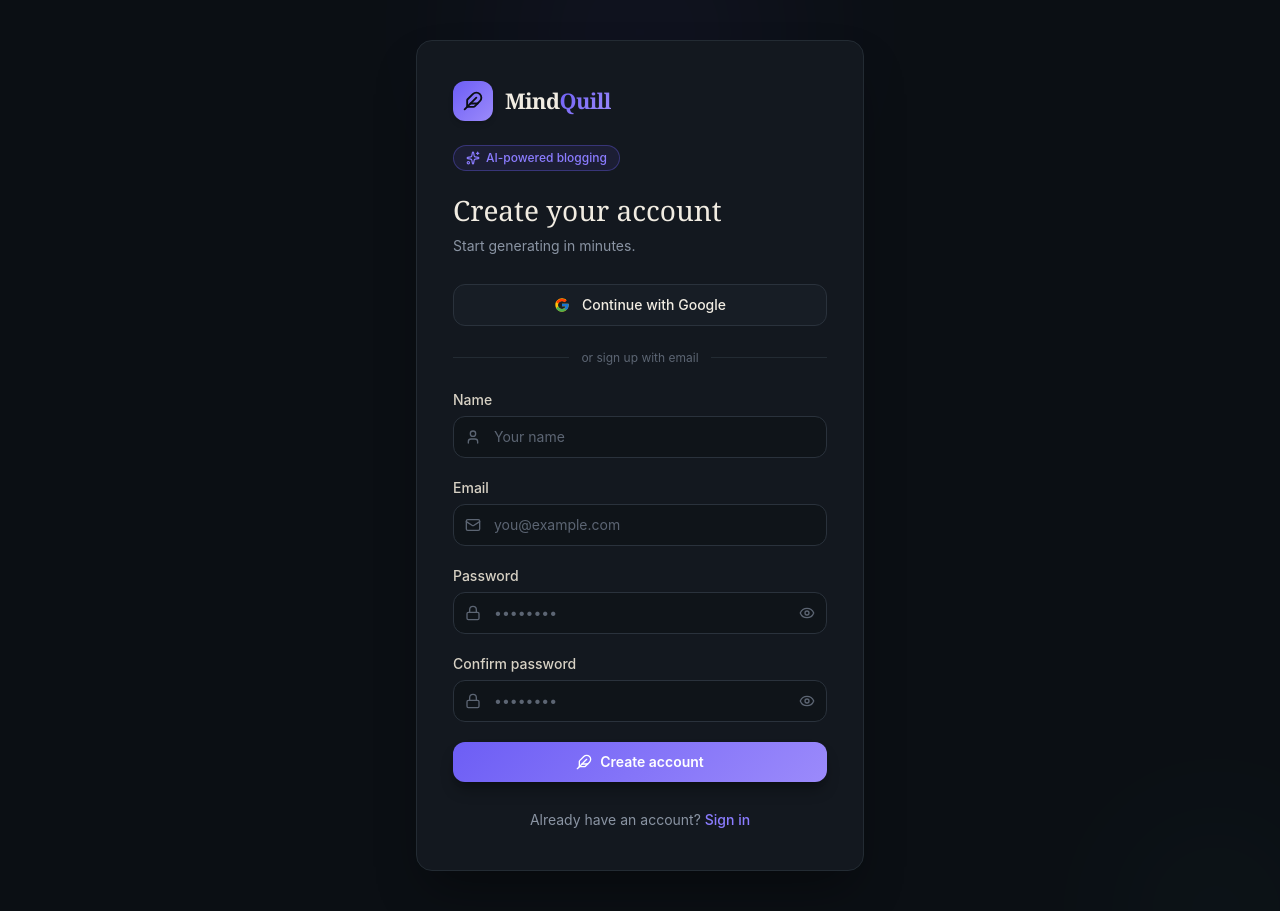
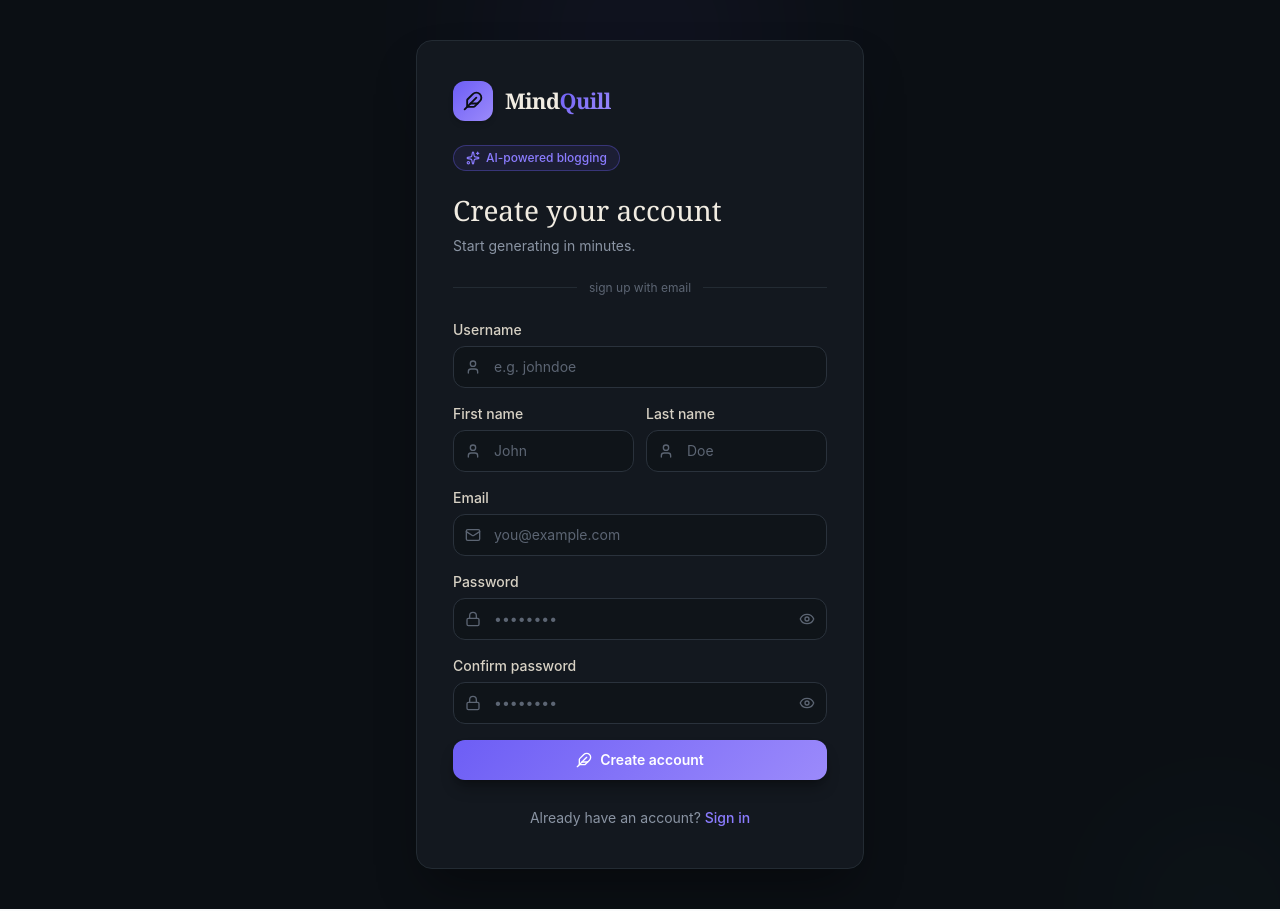
Before and after one commit to anagha-r003/AI-Blog-Platform, a React app in the folder frontend/: page /register in a window 1280 px wide. Built offline with nearby package versions, Linux system fonts and the light colour scheme; the HTML template or start-up script is replaced by a standard one.

Commit message:
Intergrated frontend and backend of Authentication

```diff
--- /dev/null
+++ b/frontend/src/api/authApi.js
@@ -0,0 +1,21 @@
+import api from './axios';
+
+/**
+ * POST /api/register/
+ * Payload: { username, first_name, last_name, email, password, confirm_password }
+ * Returns 201 with the created user data on success.
+ */
+export const registerUser = (data) => api.post('register/', data);
+
+/**
+ * POST /api/login/
+ * Payload: { username, password }
+ * Returns { access, user } — backend also sets the refresh_token HttpOnly cookie.
+ */
+export const loginUser = (data) => api.post('login/', data);
+
+/**
+ * POST /api/logout/
+ * No body needed — refresh_token is read from the HttpOnly cookie.
+ */
+export const logoutUser = () => api.post('logout/');
--- a/frontend/src/pages/public/Login.jsx
+++ b/frontend/src/pages/public/Login.jsx
@@ -1,14 +1,48 @@
 import { useState } from "react";
-import { Feather, Mail, Lock, Eye, EyeOff, Sparkles } from "lucide-react";
-import { Link } from "react-router-dom";
+import { Feather, User, Lock, Eye, EyeOff, Sparkles, AlertCircle } from "lucide-react";
+import { Link, useNavigate } from "react-router-dom";
+import { loginUser } from "../../api/authApi";
 // MindQuill — Sign in
 // Theme: "Ink & Nib" — near-black ink surface, parchment text, a single
 // warm gold-leaf gradient reserved for the brand mark and the primary action.
 
 export default function Login() {
+  const navigate = useNavigate();
   const [showPassword, setShowPassword] = useState(false);
-  const [email, setEmail] = useState("");
+  const [username, setUsername] = useState("");
   const [password, setPassword] = useState("");
+  const [error, setError] = useState("");
+  const [loading, setLoading] = useState(false);
+
+  const handleSubmit = async (e) => {
+    e.preventDefault();
+    setError("");
+
+    if (!username || !password) {
+      setError("Please fill in all fields.");
+      return;
+    }
+
+    setLoading(true);
+    try {
+      const response = await loginUser({ username, password });
+
+      // Store token and user details in localStorage
+      localStorage.setItem("access", response.data.access);
+      localStorage.setItem("user", JSON.stringify(response.data.user));
+
+      // Redirect to the dashboard
+      navigate("/dashboard");
+    } catch (err) {
+      if (err.response?.status === 401) {
+        setError("Invalid username or password.");
+      } else {
+        setError("Something went wrong. Please try again.");
+      }
+    } finally {
+      setLoading(false);
+    }
+  };
 
   return (
     <div className="min-h-screen w-full flex items-center justify-center bg-[#0B0F14] px-4 py-10 sm:px-6 relative overflow-hidden">
@@ -81,6 +115,14 @@
             </p>
           </div>
 
+          {/* Error Message */}
+          {error && (
+            <div className="mt-6 flex items-center gap-2.5 rounded-xl border border-[#E2574C]/40 bg-[#E2574C]/10 px-4 py-3">
+              <AlertCircle className="h-4 w-4 shrink-0 text-[#E2574C]" />
+              <p className="text-sm text-[#E2574C]">{error}</p>
+            </div>
+          )}
+
           {/* Google */}
           <button
             type="button"
@@ -94,28 +136,31 @@
           <div className="my-6 flex items-center gap-3">
             <span className="h-px flex-1 bg-[#232B33]" />
             <span className="text-xs text-[#5C6573]">
-              or sign in with email
+              or sign in with username
             </span>
             <span className="h-px flex-1 bg-[#232B33]" />
           </div>
 
           {/* Form */}
-          <form className="space-y-5" onSubmit={(e) => e.preventDefault()}>
+          <form className="space-y-5" onSubmit={handleSubmit} noValidate>
             <div>
               <label
-                htmlFor="email"
+                htmlFor="username"
                 className="mb-1.5 block text-sm font-medium text-[#D7D1C4]"
               >
-                Email
+                Username
               </label>
               <div className="relative">
-                <Mail className="pointer-events-none absolute left-3 top-1/2 h-4 w-4 -translate-y-1/2 text-[#5C6573]" />
+                <User className="pointer-events-none absolute left-3 top-1/2 h-4 w-4 -translate-y-1/2 text-[#5C6573]" />
                 <input
-                  id="email"
-                  type="email"
-                  value={email}
-                  onChange={(e) => setEmail(e.target.value)}
-                  placeholder="you@example.com"
+                  id="username"
+                  name="username"
+                  type="text"
+                  autoComplete="username"
+                  value={username}
+                  onChange={(e) => setUsername(e.target.value)}
+                  placeholder="johndoe"
+                  required
                   className="w-full rounded-xl border border-[#2A323C] bg-[#0F1419] py-2.5 pl-10 pr-3 text-sm text-[#F1ECE2] placeholder:text-[#5C6573] focus-visible:outline-none focus-visible:ring-2 focus-visible:ring-[#7C6CFF]/60
 focus-visible:border-[#7C6CFF]/60"
                 />
@@ -141,10 +186,13 @@
                 <Lock className="pointer-events-none absolute left-3 top-1/2 h-4 w-4 -translate-y-1/2 text-[#5C6573]" />
                 <input
                   id="password"
+                  name="password"
                   type={showPassword ? "text" : "password"}
+                  autoComplete="current-password"
                   value={password}
                   onChange={(e) => setPassword(e.target.value)}
                   placeholder="••••••••"
+                  required
                   className="w-full rounded-xl border border-[#2A323C] bg-[#0F1419] py-2.5 pl-10 pr-10 text-sm text-[#F1ECE2] placeholder:text-[#5C6573] focus-visible:outline-none focus-visible:ring-2 focus-visible:ring-[#7C6CFF]/60
 focus-visible:border-[#7C6CFF]/60"
                 />
@@ -165,13 +213,14 @@
 
             <button
               type="submit"
-              className="mt-2 flex w-full items-center justify-center gap-2 rounded-xl py-2.5 text-sm font-semibold text-[#0B0F14] shadow-lg shadow-black/30 transition-transform hover:-translate-y-0.5 focus-visible:outline-none focus-visible:ring-2 focus-visible:ring-[#7C6CFF]/60"
+              disabled={loading}
+              className="mt-2 flex w-full items-center justify-center gap-2 rounded-xl py-2.5 text-sm font-semibold text-[#0B0F14] shadow-lg shadow-black/30 transition-all hover:-translate-y-0.5 focus-visible:outline-none focus-visible:ring-2 focus-visible:ring-[#7C6CFF]/60 disabled:opacity-60 disabled:cursor-not-allowed disabled:translate-y-0"
               style={{
                 background: "linear-gradient(135deg, #6D5EF5 0%, #9B8AFB 100%)",
               }}
             >
               <Feather className="h-4 w-4" />
-              Sign in
+              {loading ? "Signing in..." : "Sign in"}
             </button>
           </form>
 
--- a/frontend/src/pages/public/Register.jsx
+++ b/frontend/src/pages/public/Register.jsx
@@ -1,21 +1,77 @@
 import { useState } from "react";
-import { Feather, Mail, Lock, User, Eye, EyeOff, Sparkles } from "lucide-react";
-import { Link } from "react-router-dom";
+import { Feather, Mail, Lock, User, Eye, EyeOff, Sparkles, CheckCircle } from "lucide-react";
+import { Link, useNavigate } from "react-router-dom";
+import { registerUser } from "../../api/authApi";
+
 // MindQuill — Create account
 // Theme: "Ink & Nib" — near-black ink surface, parchment text, a single
 // warm gold-leaf gradient reserved for the brand mark and the primary action.
-// Mirrors Login.jsx structurally; adds Name + Confirm password.
 
 export default function Register() {
+  const navigate = useNavigate();
+
+  const [form, setForm] = useState({
+    username: "",
+    first_name: "",
+    last_name: "",
+    email: "",
+    password: "",
+    confirm_password: "",
+  });
+
   const [showPassword, setShowPassword] = useState(false);
   const [showConfirmPassword, setShowConfirmPassword] = useState(false);
-  const [name, setName] = useState("");
-  const [email, setEmail] = useState("");
-  const [password, setPassword] = useState("");
-  const [confirmPassword, setConfirmPassword] = useState("");
+  const [fieldErrors, setFieldErrors] = useState({});   // server field-level errors
+  const [generalError, setGeneralError] = useState(""); // non-field errors
+  const [success, setSuccess] = useState(false);
+  const [loading, setLoading] = useState(false);
+
+  const handleChange = (e) => {
+    setForm({ ...form, [e.target.name]: e.target.value });
+    // Clear that field's error as the user starts typing
+    if (fieldErrors[e.target.name]) {
+      setFieldErrors((prev) => ({ ...prev, [e.target.name]: undefined }));
+    }
+  };
 
   const passwordsMismatch =
-    confirmPassword.length > 0 && password !== confirmPassword;
+    form.confirm_password.length > 0 && form.password !== form.confirm_password;
+
+  const handleSubmit = async (e) => {
+    e.preventDefault();
+    setFieldErrors({});
+    setGeneralError("");
+
+    if (passwordsMismatch) return; // client-side guard
+
+    setLoading(true);
+    try {
+      await registerUser(form);
+      setSuccess(true);
+      // Redirect to login after a short moment so the user sees the success message
+      setTimeout(() => navigate("/login"), 1800);
+    } catch (err) {
+      const data = err.response?.data;
+      if (data && typeof data === "object") {
+        // Separate field-level errors from non-field errors
+        const { non_field_errors, ...fields } = data;
+        setFieldErrors(fields);
+        if (non_field_errors) {
+          setGeneralError(non_field_errors.join(" "));
+        }
+      } else {
+        setGeneralError("Something went wrong. Please try again.");
+      }
+    } finally {
+      setLoading(false);
+    }
+  };
+
+  // Helper: render first error for a field (server errors are arrays)
+  const fieldError = (key) => {
+    const err = fieldErrors[key];
+    return err ? (Array.isArray(err) ? err[0] : err) : null;
+  };
 
   return (
     <div className="min-h-screen w-full flex items-center justify-center bg-[#0B0F14] px-4 py-10 sm:px-6 relative overflow-hidden">
@@ -88,154 +144,171 @@
             </p>
           </div>
 
-          {/* Google */}
-          <button
-            type="button"
-            className="mt-7 flex w-full items-center justify-center gap-3 rounded-xl border border-[#2A323C] bg-[#171D25] py-2.5 text-sm font-medium text-[#F1ECE2] transition-colors hover:bg-[#1C232C] focus-visible:outline-none focus-visible:ring-2 focus-visible:ring-[#7C6CFF]/60"
-          >
-            <GoogleMark />
-            Continue with Google
-          </button>
+          {/* ── Success banner ── */}
+          {success && (
+            <div className="mt-6 flex items-center gap-2.5 rounded-xl border border-[#2F6F62]/50 bg-[#2F6F62]/15 px-4 py-3">
+              <CheckCircle className="h-4 w-4 shrink-0 text-[#4CAF8E]" />
+              <p className="text-sm text-[#4CAF8E]">
+                Account created! Redirecting to sign-in…
+              </p>
+            </div>
+          )}
+
+          {/* ── General error banner ── */}
+          {generalError && !success && (
+            <div className="mt-6 rounded-xl border border-[#E2574C]/40 bg-[#E2574C]/10 px-4 py-3">
+              <p className="text-sm text-[#E2574C]">{generalError}</p>
+            </div>
+          )}
 
           {/* Divider */}
           <div className="my-6 flex items-center gap-3">
             <span className="h-px flex-1 bg-[#232B33]" />
-            <span className="text-xs text-[#5C6573]">
-              or sign up with email
-            </span>
+            <span className="text-xs text-[#5C6573]">sign up with email</span>
             <span className="h-px flex-1 bg-[#232B33]" />
           </div>
 
-          {/* Form */}
-          <form className="space-y-5" onSubmit={(e) => e.preventDefault()}>
-            <div>
-              <label
-                htmlFor="name"
-                className="mb-1.5 block text-sm font-medium text-[#D7D1C4]"
+          {/* ── Form ── */}
+          <form className="space-y-4" onSubmit={handleSubmit} noValidate>
+
+            {/* Username */}
+            <Field
+              id="username"
+              label="Username"
+              icon={<User className="pointer-events-none absolute left-3 top-1/2 h-4 w-4 -translate-y-1/2 text-[#5C6573]" />}
+              error={fieldError("username")}
             >
-                Name
-              </label>
-              <div className="relative">
-                <User className="pointer-events-none absolute left-3 top-1/2 h-4 w-4 -translate-y-1/2 text-[#5C6573]" />
               <input
-                  id="name"
+                id="username"
+                name="username"
                 type="text"
-                  value={name}
-                  onChange={(e) => setName(e.target.value)}
-                  placeholder="Your name"
-                  className="w-full rounded-xl border border-[#2A323C] bg-[#0F1419] py-2.5 pl-10 pr-3 text-sm text-[#F1ECE2] placeholder:text-[#5C6573] focus-visible:outline-none focus-visible:ring-2 focus-visible:ring-[#7C6CFF]/60
-focus-visible:border-[#7C6CFF]/60"
+                autoComplete="username"
+                value={form.username}
+                onChange={handleChange}
+                placeholder="e.g. johndoe"
+                required
+                className={inputCls(fieldError("username"))}
               />
-              </div>
+            </Field>
+
+            {/* First name + Last name side by side */}
+            <div className="grid grid-cols-2 gap-3">
+              <Field
+                id="first_name"
+                label="First name"
+                icon={<User className="pointer-events-none absolute left-3 top-1/2 h-4 w-4 -translate-y-1/2 text-[#5C6573]" />}
+                error={fieldError("first_name")}
+              >
+                <input
+                  id="first_name"
+                  name="first_name"
+                  type="text"
+                  autoComplete="given-name"
+                  value={form.first_name}
+                  onChange={handleChange}
+                  placeholder="John"
+                  required
+                  className={inputCls(fieldError("first_name"))}
+                />
+              </Field>
+
+              <Field
+                id="last_name"
+                label="Last name"
+                icon={<User className="pointer-events-none absolute left-3 top-1/2 h-4 w-4 -translate-y-1/2 text-[#5C6573]" />}
+                error={fieldError("last_name")}
+              >
+                <input
+                  id="last_name"
+                  name="last_name"
+                  type="text"
+                  autoComplete="family-name"
+                  value={form.last_name}
+                  onChange={handleChange}
+                  placeholder="Doe"
+                  required
+                  className={inputCls(fieldError("last_name"))}
+                />
+              </Field>
             </div>
 
-            <div>
-              <label
-                htmlFor="email"
-                className="mb-1.5 block text-sm font-medium text-[#D7D1C4]"
+            {/* Email */}
+            <Field
+              id="email"
+              label="Email"
+              icon={<Mail className="pointer-events-none absolute left-3 top-1/2 h-4 w-4 -translate-y-1/2 text-[#5C6573]" />}
+              error={fieldError("email")}
             >
-                Email
-              </label>
-              <div className="relative">
-                <Mail className="pointer-events-none absolute left-3 top-1/2 h-4 w-4 -translate-y-1/2 text-[#5C6573]" />
               <input
                 id="email"
+                name="email"
                 type="email"
-                  value={email}
-                  onChange={(e) => setEmail(e.target.value)}
+                autoComplete="email"
+                value={form.email}
+                onChange={handleChange}
                 placeholder="you@example.com"
-                  className="w-full rounded-xl border border-[#2A323C] bg-[#0F1419] py-2.5 pl-10 pr-3 text-sm text-[#F1ECE2] placeholder:text-[#5C6573] focus-visible:outline-none focus-visible:ring-2 focus-visible:ring-[#7C6CFF]/60
-focus-visible:border-[#7C6CFF]/60"
+                required
+                className={inputCls(fieldError("email"))}
               />
-              </div>
-            </div>
+            </Field>
 
-            <div>
-              <label
-                htmlFor="password"
-                className="mb-1.5 block text-sm font-medium text-[#D7D1C4]"
+            {/* Password */}
+            <Field
+              id="password"
+              label="Password"
+              icon={<Lock className="pointer-events-none absolute left-3 top-1/2 h-4 w-4 -translate-y-1/2 text-[#5C6573]" />}
+              error={fieldError("password")}
             >
-                Password
-              </label>
-              <div className="relative">
-                <Lock className="pointer-events-none absolute left-3 top-1/2 h-4 w-4 -translate-y-1/2 text-[#5C6573]" />
               <input
                 id="password"
+                name="password"
                 type={showPassword ? "text" : "password"}
-                  value={password}
-                  onChange={(e) => setPassword(e.target.value)}
+                autoComplete="new-password"
+                value={form.password}
+                onChange={handleChange}
                 placeholder="••••••••"
-                  className="w-full rounded-xl border border-[#2A323C] bg-[#0F1419] py-2.5 pl-10 pr-10 text-sm text-[#F1ECE2] placeholder:text-[#5C6573] focus-visible:outline-none focus-visible:ring-2 focus-visible:ring-[#7C6CFF]/60
-focus-visible:border-[#7C6CFF]/60"
+                required
+                className={inputCls(fieldError("password"), "pr-10")}
               />
-                <button
-                  type="button"
-                  onClick={() => setShowPassword((s) => !s)}
-                  className="absolute right-3 top-1/2 -translate-y-1/2 text-[#5C6573] hover:text-[#8A94A3] focus-visible:outline-none"
-                  aria-label={showPassword ? "Hide password" : "Show password"}
+              <ToggleVisibility show={showPassword} onToggle={() => setShowPassword((s) => !s)} />
+            </Field>
+
+            {/* Confirm password */}
+            <Field
+              id="confirm_password"
+              label="Confirm password"
+              icon={<Lock className="pointer-events-none absolute left-3 top-1/2 h-4 w-4 -translate-y-1/2 text-[#5C6573]" />}
+              error={passwordsMismatch ? "Passwords don't match." : fieldError("confirm_password")}
             >
-                  {showPassword ? (
-                    <EyeOff className="h-4 w-4" />
-                  ) : (
-                    <Eye className="h-4 w-4" />
-                  )}
-                </button>
-              </div>
-            </div>
-
-            <div>
-              <label
-                htmlFor="confirm-password"
-                className="mb-1.5 block text-sm font-medium text-[#D7D1C4]"
-              >
-                Confirm password
-              </label>
-              <div className="relative">
-                <Lock className="pointer-events-none absolute left-3 top-1/2 h-4 w-4 -translate-y-1/2 text-[#5C6573]" />
               <input
-                  id="confirm-password"
+                id="confirm_password"
+                name="confirm_password"
                 type={showConfirmPassword ? "text" : "password"}
-                  value={confirmPassword}
-                  onChange={(e) => setConfirmPassword(e.target.value)}
+                autoComplete="new-password"
+                value={form.confirm_password}
+                onChange={handleChange}
                 placeholder="••••••••"
                 aria-invalid={passwordsMismatch}
-                  className={`w-full rounded-xl border bg-[#0F1419] py-2.5 pl-10 pr-10 text-sm text-[#F1ECE2] placeholder:text-[#5C6573] focus-visible:outline-none focus-visible:ring-2 ${
-                    passwordsMismatch
-                      ? "border-[#E2574C]/60 focus-visible:ring-[#E2574C]/50 focus-visible:border-[#E2574C]/60"
-                      : "border-[#2A323C] focus-visible:ring-[#7C6CFF]/60 focus-visible:border-[#7C6CFF]/60"
-                  }`}
+                required
+                className={inputCls(
+                  passwordsMismatch || fieldError("confirm_password"),
+                  "pr-10"
+                )}
               />
-                <button
-                  type="button"
-                  onClick={() => setShowConfirmPassword((s) => !s)}
-                  className="absolute right-3 top-1/2 -translate-y-1/2 text-[#5C6573] hover:text-[#8A94A3] focus-visible:outline-none"
-                  aria-label={
-                    showConfirmPassword ? "Hide password" : "Show password"
-                  }
-                >
-                  {showConfirmPassword ? (
-                    <EyeOff className="h-4 w-4" />
-                  ) : (
-                    <Eye className="h-4 w-4" />
-                  )}
-                </button>
-              </div>
-              {passwordsMismatch && (
-                <p className="mt-1.5 text-xs text-[#E2574C]">
-                  Passwords don't match.
-                </p>
-              )}
-            </div>
+              <ToggleVisibility show={showConfirmPassword} onToggle={() => setShowConfirmPassword((s) => !s)} />
+            </Field>
 
+            {/* Submit */}
             <button
               type="submit"
-              className="mt-2 flex w-full items-center justify-center gap-2 rounded-xl py-2.5 text-sm font-semibold text-white shadow-lg shadow-black/30 transition-transform hover:-translate-y-0.5 hover:opacity-95 focus-visible:outline-none focus-visible:ring-2 focus-visible:ring-[#7C6CFF]/60"
+              disabled={loading || success}
+              className="mt-2 flex w-full items-center justify-center gap-2 rounded-xl py-2.5 text-sm font-semibold text-white shadow-lg shadow-black/30 transition-all hover:-translate-y-0.5 hover:opacity-95 focus-visible:outline-none focus-visible:ring-2 focus-visible:ring-[#7C6CFF]/60 disabled:opacity-60 disabled:cursor-not-allowed disabled:translate-y-0"
               style={{
                 background: "linear-gradient(135deg, #6D5EF5 0%, #9B8AFB 100%)",
               }}
             >
               <Feather className="h-4 w-4" />
-              Create account
+              {loading ? "Creating account…" : "Create account"}
             </button>
           </form>
 
@@ -255,25 +328,44 @@
   );
 }
 
-function GoogleMark() {
+// ── Small helper components ────────────────────────────────────────────────
+
+function Field({ id, label, icon, error, children }) {
   return (
-    <svg className="h-4 w-4" viewBox="0 0 48 48" aria-hidden="true">
-      <path
-        fill="#FFC107"
-        d="M43.6 20.5H42V20H24v8h11.3C33.7 32.9 29.3 36 24 36c-6.6 0-12-5.4-12-12s5.4-12 12-12c3.1 0 5.9 1.2 8 3.1l5.7-5.7C34.6 6.3 29.6 4 24 4 12.9 4 4 12.9 4 24s8.9 20 20 20 20-8.9 20-20c0-1.3-.1-2.7-.4-3.5z"
-      />
-      <path
-        fill="#FF3D00"
-        d="M6.3 14.7l6.6 4.8C14.6 16 18.9 13 24 13c3.1 0 5.9 1.2 8 3.1l5.7-5.7C34.6 7.3 29.6 5 24 5c-7.6 0-14.2 4.3-17.7 10.7z"
-      />
-      <path
-        fill="#4CAF50"
-        d="M24 44c5.5 0 10.4-2.1 14.1-5.6l-6.5-5.4C29.4 34.9 26.8 36 24 36c-5.3 0-9.7-3.1-11.3-7.6l-6.6 5.1C9.7 39.7 16.3 44 24 44z"
-      />
-      <path
-        fill="#1976D2"
-        d="M43.6 20.5H42V20H24v8h11.3c-.8 2.3-2.3 4.3-4.2 5.7l6.5 5.4C41.5 36 44 30.5 44 24c0-1.3-.1-2.7-.4-3.5z"
-      />
-    </svg>
+    <div>
+      <label htmlFor={id} className="mb-1.5 block text-sm font-medium text-[#D7D1C4]">
+        {label}
+      </label>
+      <div className="relative">
+        {icon}
+        {children}
+      </div>
+      {error && (
+        <p className="mt-1.5 text-xs text-[#E2574C]">{error}</p>
+      )}
+    </div>
   );
 }
+
+function ToggleVisibility({ show, onToggle }) {
+  return (
+    <button
+      type="button"
+      onClick={onToggle}
+      className="absolute right-3 top-1/2 -translate-y-1/2 text-[#5C6573] hover:text-[#8A94A3] focus-visible:outline-none"
+      aria-label={show ? "Hide password" : "Show password"}
+    >
+      {show ? <EyeOff className="h-4 w-4" /> : <Eye className="h-4 w-4" />}
+    </button>
+  );
+}
+
+function inputCls(hasError, extra = "") {
+  const base =
+    "w-full rounded-xl border bg-[#0F1419] py-2.5 pl-10 text-sm text-[#F1ECE2] placeholder:text-[#5C6573] focus-visible:outline-none focus-visible:ring-2";
+  const err =
+    "border-[#E2574C]/60 focus-visible:ring-[#E2574C]/50 focus-visible:border-[#E2574C]/60";
+  const ok =
+    "border-[#2A323C] focus-visible:ring-[#7C6CFF]/60 focus-visible:border-[#7C6CFF]/60";
+  return `${base} ${hasError ? err : ok} ${extra}`.trim();
+}
```
Also changed, not shown: frontend/src/api/axios.js (added, +82 -0 lines), 1 other file (tests, documents, lock files or other folders). Lines whose indentation alone changed are shown as unchanged.
